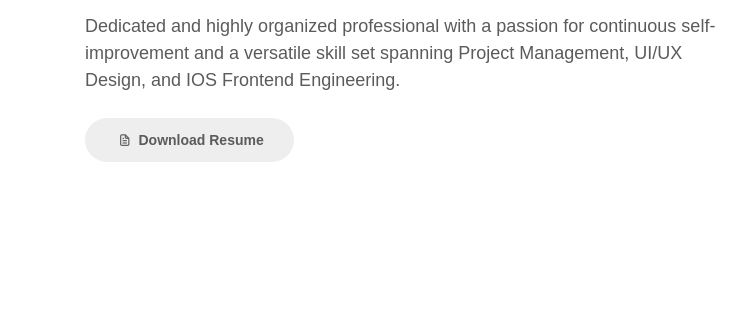
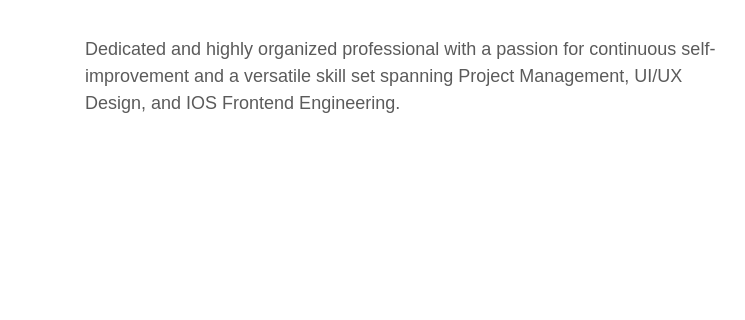
Before and after one commit to asyifatyf/Portofolio, a plain HTML site: page index.html in a window 1280 px wide. Shown: the part 391-711 px from the top of the page, 0-745 px from the left. Drawn offline with Linux system fonts and the light colour scheme; grey boxes are pictures that could not be loaded.

Commit message:
delete download resume button

```diff
--- a/index.html
+++ b/index.html
@@ -84,9 +84,6 @@ https://www.tooplate.com/view/2115-marvel
 
                         <p>Dedicated and highly organized professional with a passion for continuous self-improvement and a versatile skill set spanning Project Management, UI/UX Design, and IOS Frontend Engineering.</p>
 
-                        <div class="custom-btn-group mt-4">
-                          <a href="#" class="btn mr-lg-2 custom-btn"><i class='uil uil-file-alt'></i> Download Resume</a>
-                        </div>
                     </div>
                 </div>
 
```
